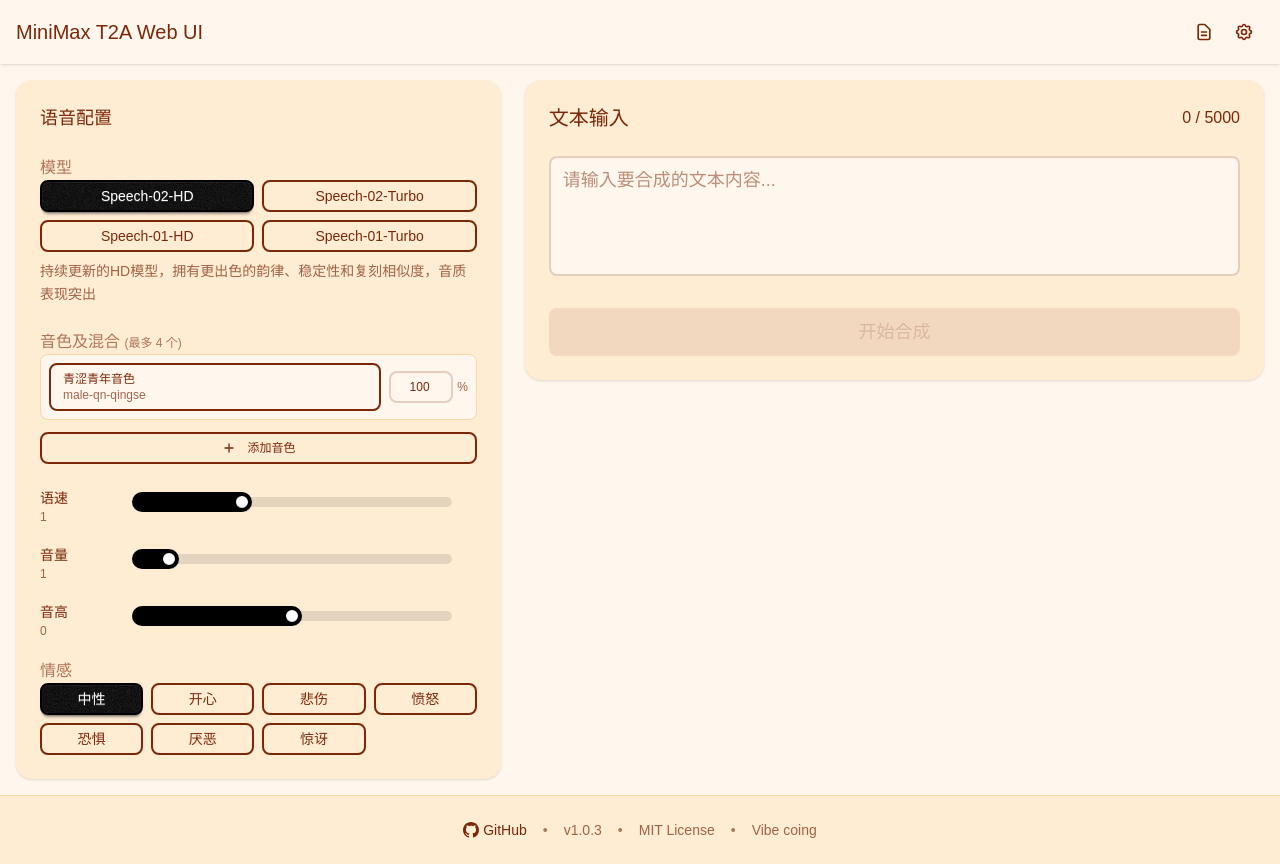
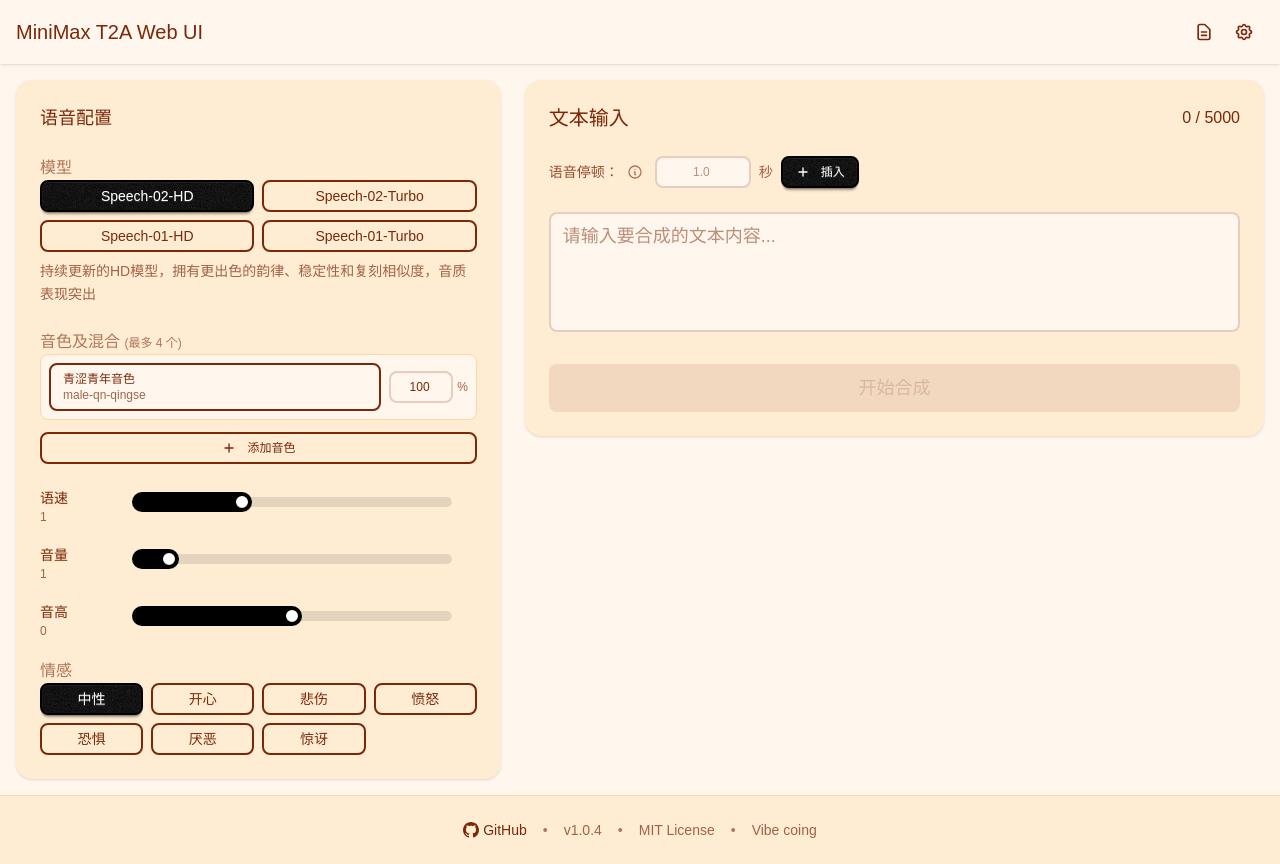
Before and after one commit to senzi/minimax-t2a-webui, a Vue app: page / in a window 1280 px wide. Built offline with nearby package versions, Linux system fonts and the light colour scheme; a small style sheet from the web is missing.

Commit message:
feat(editor): add voice pause feature

```diff
--- a/src/App.vue
+++ b/src/App.vue
@@ -1,5 +1,5 @@
 <script setup>
-import { ref, reactive, onMounted, computed } from 'vue'
+import { ref, reactive, onMounted, computed, nextTick } from 'vue'
 import { marked } from 'marked'
 import systemVoices from './assets/voices/system_voice.json'
 
@@ -55,6 +55,10 @@
 const maxChars = 5000
 const textareaRef = ref(null)
 const isTextareaScrollable = ref(false)
+
+// 语音停顿控制
+const delayInput = ref('')
+const delayValidation = ref({ isValid: true, message: '' })
 
 // 模型选项
 const modelOptions = [
@@ -608,6 +612,37 @@
 // 隐藏内联提示
 function hideInlineAlert() {
   showAlert.value = false
+}
+
+// 简化的插入功能，不做任何验证
+
+// 插入延迟标记到光标位置
+function insertDelayAtCursor() {
+  const textarea = textareaRef.value
+  if (!textarea) return
+
+  const start = textarea.selectionStart
+  const end = textarea.selectionEnd
+
+  // 如果输入框为空，使用默认值1.0，否则直接使用输入的值
+  const delayValue = delayInput.value ? String(delayInput.value).trim() : '1.0'
+  const finalValue = delayValue || '1.0'
+  const delayText = `<#${finalValue}#>`
+
+  // 插入延迟标记
+  const newText = inputText.value.substring(0, start) + delayText + inputText.value.substring(end)
+  inputText.value = newText
+
+  // 重新设置光标位置到插入文本之后
+  nextTick(() => {
+    const newCursorPos = start + delayText.length
+    textarea.setSelectionRange(newCursorPos, newCursorPos)
+    textarea.focus()
+    adjustTextareaHeight()
+  })
+
+  // 不清空输入框，保持用户输入的值
+  showInlineAlert('延迟标记插入成功！', 'success')
 }
 
 // 估算字符使用量（与官方计费规则一致：1汉字=2字符，其余=1字符）
@@ -854,6 +889,43 @@
                 </div>
               </div>
 
+              <!-- 语音停顿控制 -->
+              <div class="mb-4">
+                <div class="flex items-center gap-3">
+                  <div class="flex items-center gap-2">
+                    <label class="text-sm font-medium text-base-content/80">语音停顿：</label>
+                    <div class="tooltip tooltip-bottom" data-tip="支持自定义文本与文本之间的语音时间间隔，格式：<#x#>，x为秒数(0.01-99.99)，最多两位小数">
+                      <svg xmlns="http://www.w3.org/2000/svg" class="h-4 w-4 text-base-content/60 cursor-help" fill="none" viewBox="0 0 24 24" stroke="currentColor">
+                        <path stroke-linecap="round" stroke-linejoin="round" stroke-width="2" d="M13 16h-1v-4h-1m1-4h.01M21 12a9 9 0 11-18 0 9 9 0 0118 0z" />
+                      </svg>
+                    </div>
+                  </div>
+                  <div class="flex items-center gap-2 flex-1">
+                    <input
+                      type="number"
+                      class="input input-bordered input-sm w-24 text-center"
+                      placeholder="1.0"
+                      min="0.01"
+                      max="99.99"
+                      step="0.01"
+                      v-model="delayInput"
+                      @keyup.enter="insertDelayAtCursor"
+                    >
+                    <span class="text-sm text-base-content/70">秒</span>
+                    <button
+                      class="btn btn-primary btn-sm"
+                      @click="insertDelayAtCursor"
+                      title="在光标位置插入延迟标记"
+                    >
+                      <svg xmlns="http://www.w3.org/2000/svg" class="h-4 w-4 mr-1" fill="none" viewBox="0 0 24 24" stroke="currentColor">
+                        <path stroke-linecap="round" stroke-linejoin="round" stroke-width="2" d="M12 6v6m0 0v6m0-6h6m-6 0H6" />
+                      </svg>
+                      插入
+                    </button>
+                  </div>
+                </div>
+              </div>
+
               <textarea
                 ref="textareaRef"
                 class="textarea textarea-bordered w-full auto-resize-textarea text-lg leading-relaxed"
@@ -930,7 +1002,7 @@
             GitHub
           </a>
           <span class="text-base-content/60">•</span>
-          <span class="text-base-content/70">v1.0.3</span>
+          <span class="text-base-content/70">v1.0.4</span>
           <span class="text-base-content/60">•</span>
           <span class="text-base-content/70">MIT License</span>
           <span class="text-base-content/60">•</span>
```
Also changed, not shown: public/CHANGELOG.md, 1 other file (tests, documents, lock files or other folders).
